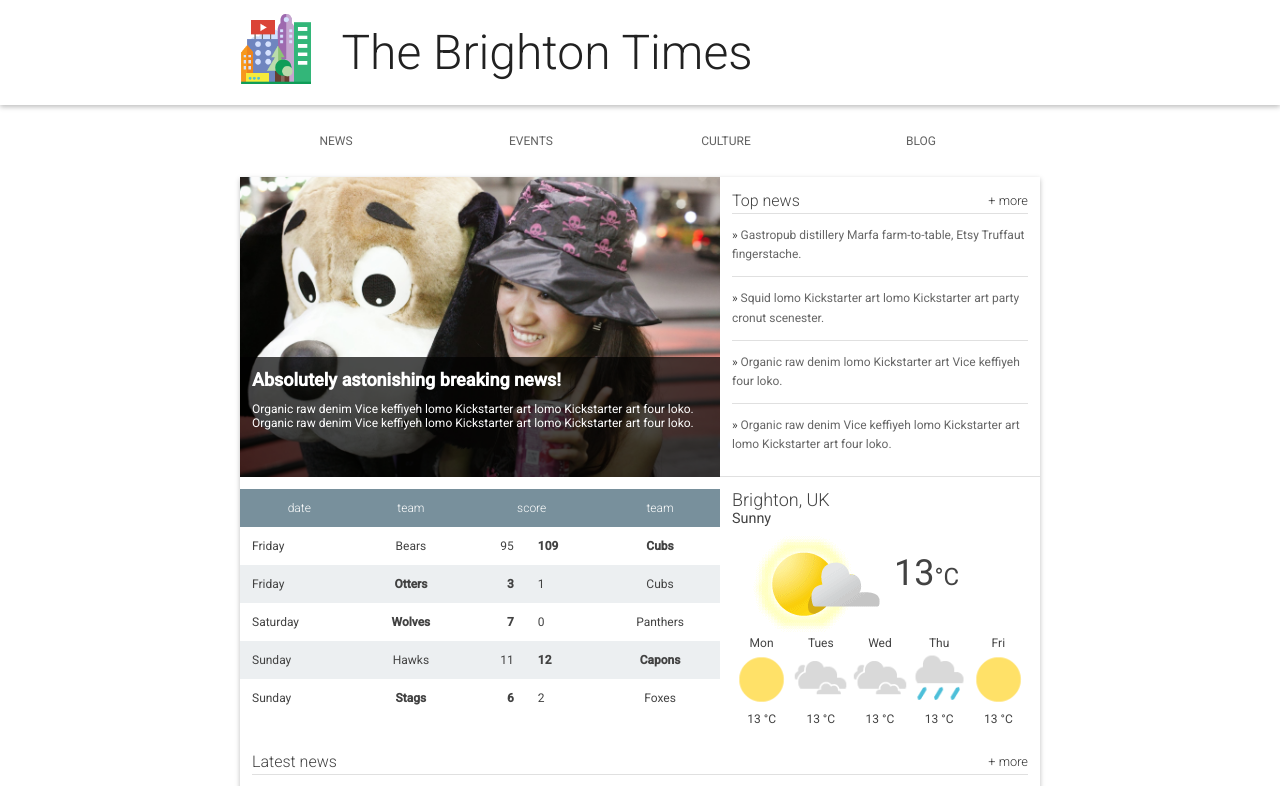
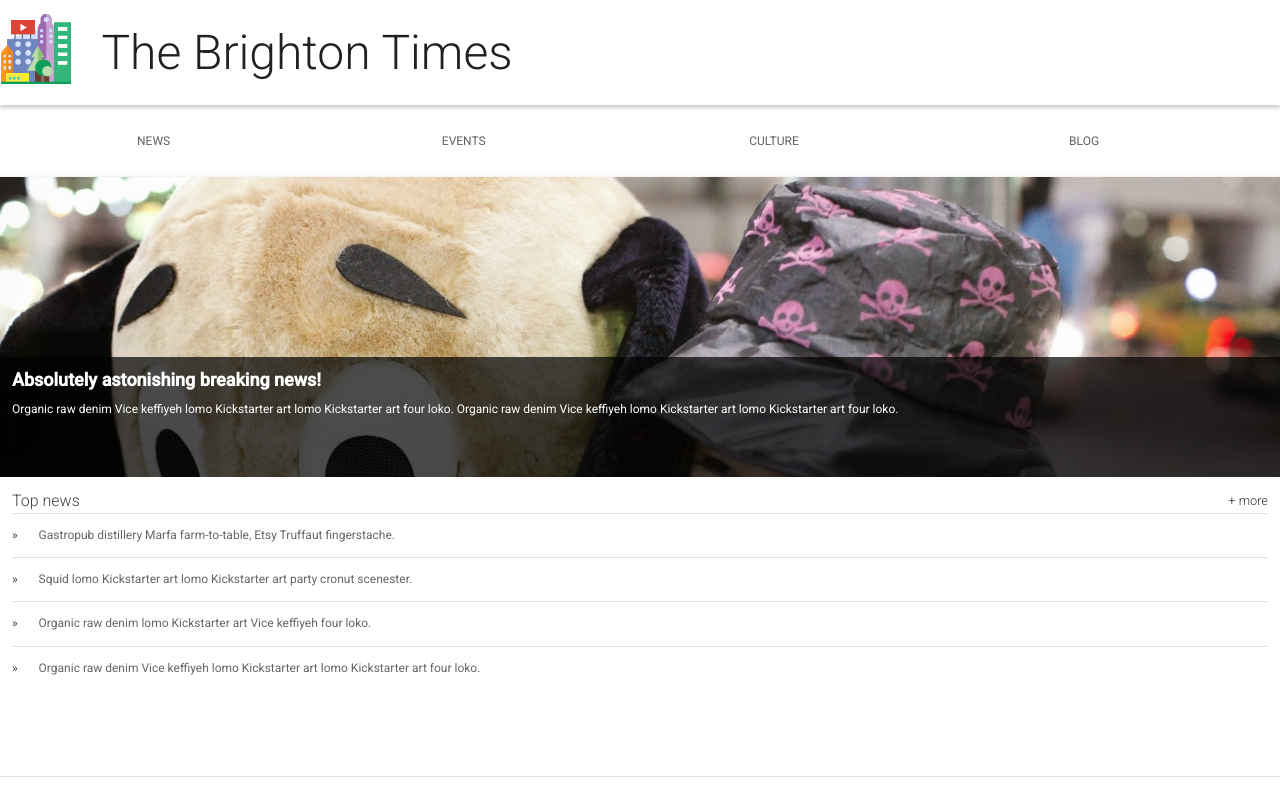
Before and after one commit to bfutrell70/ResponsiveWebDesisgn, a plain HTML site: page index.html in a window 1280 px wide. Shown: the top 786 px of the page. Drawn offline with Linux system fonts and the light colour scheme.

Commit message:
updated widths that were a set number of pixels to 100%, added padding to "a" elements

```diff
--- a/main.css
+++ b/main.css
@@ -53,7 +53,7 @@ ul {
 }
 
 .header__inner {
-  width: 800px;
+  width: 100%;
   margin-left: auto;
   margin-right: auto;
 }
@@ -81,7 +81,7 @@ ul {
  */
 
 .nav {
-  width: 800px;
+  width: 100%;
   margin-left: auto;
   margin-right: auto;
 }
@@ -105,6 +105,7 @@ ul {
 .nav a {
   text-decoration: none;
   color: #616161;
+  padding: 1.5em;
 }
 
 .nav a:hover {
@@ -121,7 +122,7 @@ ul {
 
 main {
   box-shadow: 0 2px 5px rgba(0, 0, 0, 0.26);
-  width: 800px;
+  width: 100%;
   margin-left: auto;
   margin-right: auto;
 }
@@ -140,8 +141,7 @@ main {
  */
 
 .hero {
-  float: left;
-  width: 480px;
+  width: 100%;
   position: relative;
   background-image: url("./images/dog.jpg");
   background-size: cover;
@@ -168,8 +168,7 @@ main {
  */
 
 .top-news {
-  float: right;
-  width: 320px;
+  width: 100%;
   height: 300px;
   border-bottom: 1px solid #E0E0E0;
   padding: 1em;
@@ -199,6 +198,7 @@ main {
 .top-news__item a {
   text-decoration: none;
   color: #666;
+  padding: 1.5em;
 }
 
 .top-news__item a:hover,
@@ -214,8 +214,7 @@ main {
  */
 
 .scores {
-  width: 480px;
-  float: left;
+  width: 100%;
   padding-top: 1em;
 }
 
@@ -263,8 +262,7 @@ main {
  */
 
 .weather {
-  float: right;
-  width: 320px;
+  width: 100%;
   padding: 1em;
 }
 
@@ -341,6 +339,7 @@ main {
 .snippet__title a {
   text-decoration: none;
   color: #666;
+  padding: 1.5em;
 }
 
 .snippet__title a:hover,
@@ -369,4 +368,5 @@ footer li {
 footer a {
   text-decoration: none;
   color: #333;
+  padding: 1.5em;
 }
```
